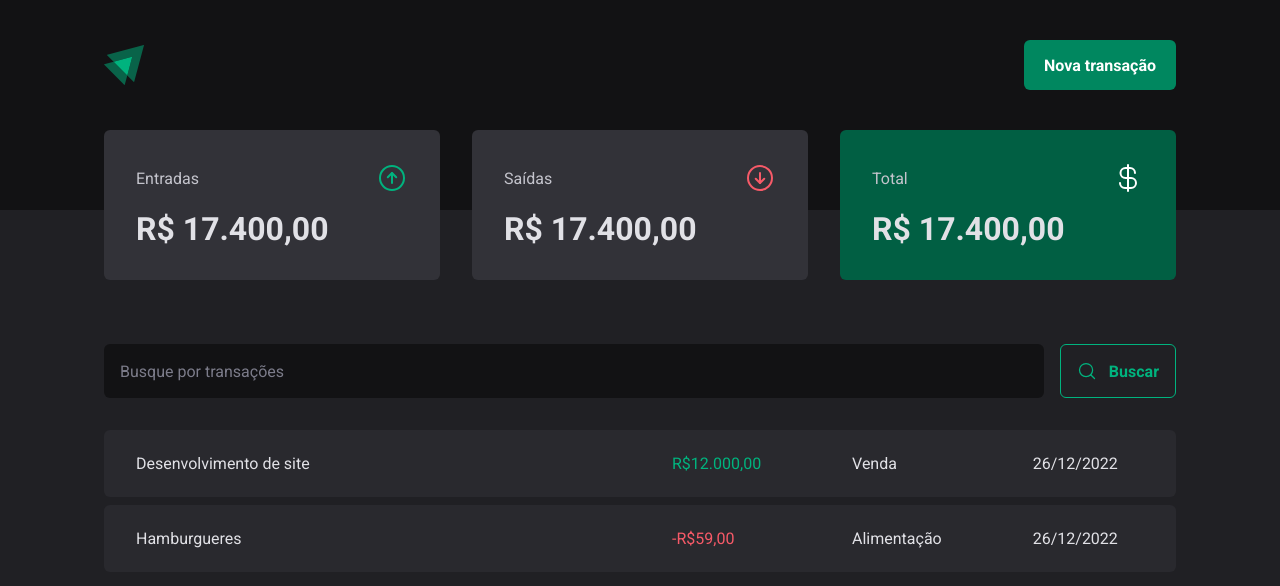
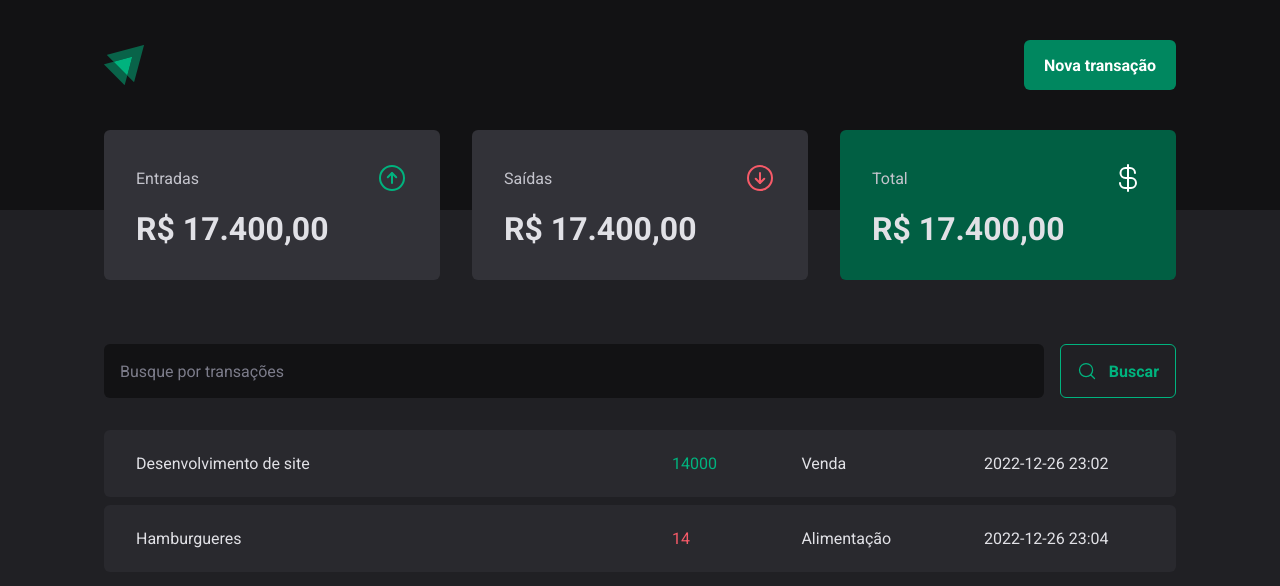
Before and after one commit to AlanDiogoR/Controle-finaceiro, a React (Vite) app in the folder Controle-finanças/: page / in a window 1280 px wide. Shown: the top 586 px of the page. Built offline with nearby package versions, Linux system fonts and the light colour scheme; data requests are answered from the project's data file.

Commit message:
server json configurado

```diff
--- a/Controle-finanças/package.json
+++ b/Controle-finanças/package.json
@@ -5,11 +5,13 @@
   "type": "module",
   "scripts": {
     "dev": "vite",
+    "dev:server": "json-server server.json -p 3333 -w -d 500",
     "build": "tsc && vite build",
     "preview": "vite preview"
   },
   "dependencies": {
     "@radix-ui/react-dialog": "^1.0.2",
+    "@radix-ui/react-radio-group": "^1.1.0",
     "phosphor-react": "^1.4.1",
     "react": "^18.2.0",
     "react-dom": "^18.2.0",
@@ -24,6 +26,7 @@
     "@vitejs/plugin-react": "^3.0.0",
     "eslint": "^8.30.0",
     "eslint-plugin-react": "^7.31.11",
+    "json-server": "^0.17.1",
     "typescript": "^4.9.3",
     "vite": "^4.0.0"
   }
--- /dev/null
+++ b/Controle-finanças/server.json
@@ -0,0 +1,20 @@
+{
+  "transactions" : [
+    {
+      "id": 1,
+      "description": "Desenvolvimento de site",
+      "type": "income",
+      "category": "Venda",
+      "price": 14000,
+      "createAt": "2022-12-26 23:02"
+    },
+    {
+      "id": 2,
+      "description": "Hamburgueres",
+      "type": "outcome",
+      "category": "Alimentação",
+      "price": 14,
+      "createAt": "2022-12-26 23:04"
+    }
+  ]
+}
--- a/Controle-finanças/src/components/NewTransactionModal/index.tsx
+++ b/Controle-finanças/src/components/NewTransactionModal/index.tsx
@@ -19,12 +19,12 @@
           <input type="text" placeholder='Categoria' required/>
 
           <TransactionType>
-            <TransactionTypeButton variant='income'>
+            <TransactionTypeButton variant='income' value='income'>
               <ArrowCircleUp size={24}/>
               Entrada
             </TransactionTypeButton>
 
-            <TransactionTypeButton variant='outcome'>
+            <TransactionTypeButton variant='outcome' value='outcome'>
               <ArrowCircleDown size={24}/>
               Saída
             </TransactionTypeButton>
--- a/Controle-finanças/src/components/NewTransactionModal/styles.ts
+++ b/Controle-finanças/src/components/NewTransactionModal/styles.ts
@@ -1,4 +1,5 @@
 import * as Dialog from '@radix-ui/react-dialog';
+import * as RadioGroup from '@radix-ui/react-radio-group';
 import styled from 'styled-components';
 
 export const Overlay = styled(Dialog.Overlay)`
@@ -68,7 +69,7 @@
   color: ${props => props.theme['gray-500']};
 `;
 
-export const TransactionType = styled.div`
+export const TransactionType = styled(RadioGroup.Root)`
   display: grid;
   grid-template-columns: repeat(2, 1fr);
   gap: 1rem;
@@ -79,7 +80,7 @@
   variant: 'income' | 'outcome';
 }
 
-export const TransactionTypeButton = styled.button<TransactionTypeButtonProps>`
+export const TransactionTypeButton = styled(RadioGroup.Item)<TransactionTypeButtonProps>`
   background: ${props => props.theme['gray-700']};
   padding: 1rem;
   display: flex;
@@ -94,4 +95,18 @@
   svg {
     color: ${props => props.variant === 'income' ? props.theme['green-300'] : props.theme['red-300']};
   }
+
+  &[data-state='unchecked']:hover {
+    transition: background-color 0.2s;
+    background: ${props => props.theme['gray-600']};
+  }
+
+  &[data-state='checked'] {
+    color: ${props => props.theme.white};
+    background: ${props => props.variant === 'income' ? props.theme['green-500'] : props.theme['red-500']};
+
+    svg {
+      color: ${props => props.theme.white};
+    }
+  }
 `;
--- a/Controle-finanças/src/pages/Transactions/index.tsx
+++ b/Controle-finanças/src/pages/Transactions/index.tsx
@@ -1,10 +1,32 @@
+import { useEffect, useState } from 'react';
 import { Header } from '../../components/Header';
 import { Summary } from '../../components/Summary';
 import { SearchForm } from '../components/SearchForm';
 
-import { PriceHighLight, TransactionsContainer, TransactionsTable } from "./styles";
+import { PriceHighLight, TransactionsContainer, TransactionsTable } from './styles';
+
+interface Transaction {
+  id: number;
+  description: string;
+  type: 'income' | 'outcome';
+  price: number;
+  category: string;
+  createAt: string;
+}
 
 export function Transactions() {
+  const [transactions, setTransactions] = useState<Transaction[]>([]);
+
+  async function loadTransactions() {
+    const response = await fetch('http://localhost:3333/transactions');
+    const data = await response.json();
+
+    setTransactions(data);
+  }
+  useEffect(() => {
+    loadTransactions();
+  }, []);
+
   return (
     <>
       <Header/>
@@ -14,22 +36,20 @@
         <SearchForm />
         <TransactionsTable>
           <tbody>
-            <tr>
-              <td width='50%'>Desenvolvimento de site</td>
-              <td>
-                <PriceHighLight variant="income">R$12.000,00</PriceHighLight>
-              </td>
-              <td>Venda</td>
-              <td>26/12/2022</td>
-            </tr>
-            <tr>
-              <td width='50%'>Hamburgueres</td>
-              <td>
-                <PriceHighLight variant="outcome">-R$59,00</PriceHighLight>
-              </td>
-              <td>Alimentação</td>
-              <td>26/12/2022</td>
-            </tr>
+            {transactions.map(transaction => {
+              return (
+                <tr key={transaction.id}>
+                  <td width='50%'>{transaction.description}</td>
+                  <td>
+                    <PriceHighLight variant={transaction.type}>
+                      {transaction.price}
+                      </PriceHighLight>
+                  </td>
+                  <td>{transaction.category}</td>
+                  <td>{transaction.createAt}</td>
+                </tr>
+              )
+            })}
           </tbody>
         </TransactionsTable>
       </TransactionsContainer>
```
Also changed, not shown: 2 other files (tests, documents, lock files or other folders).
